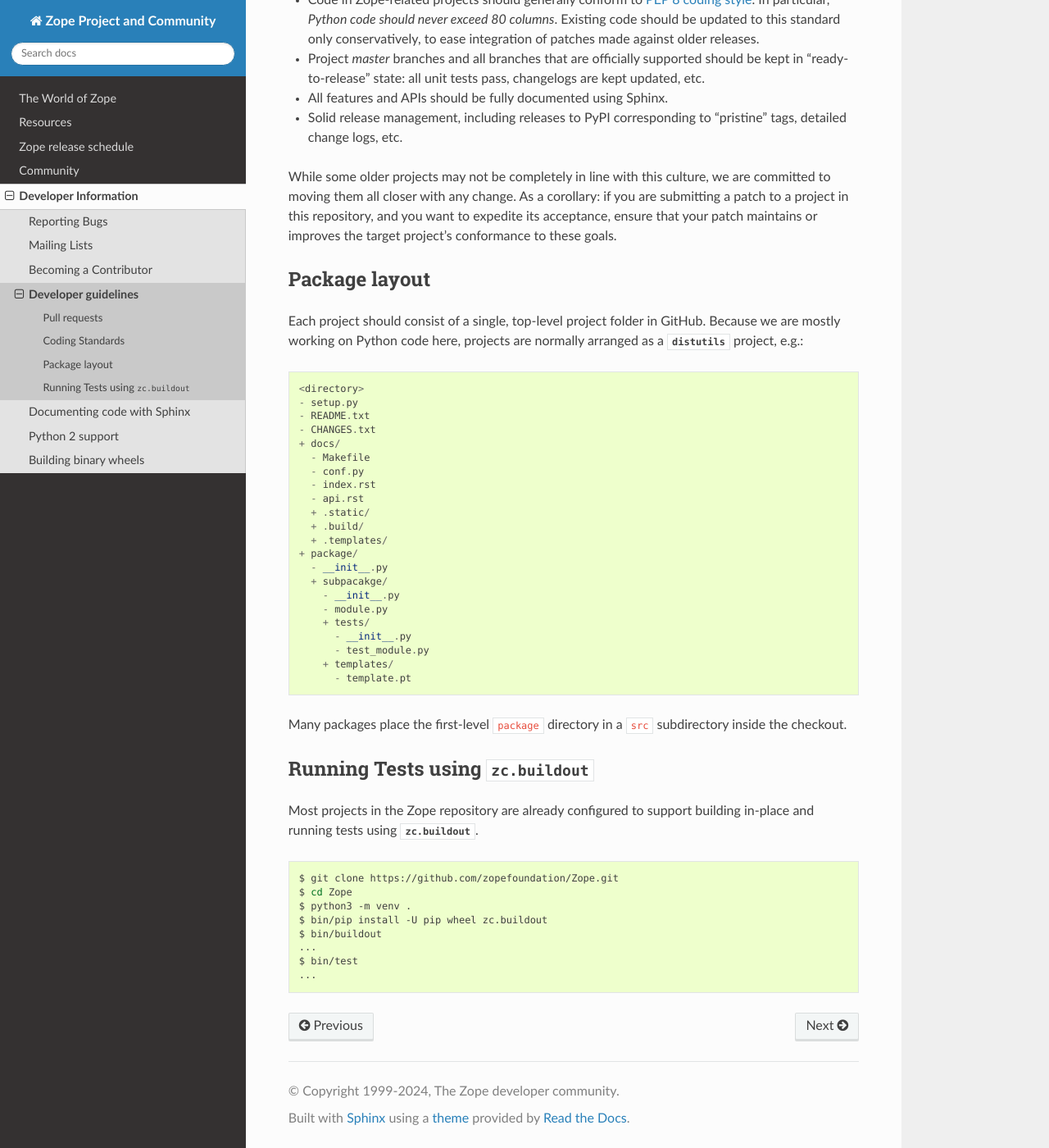
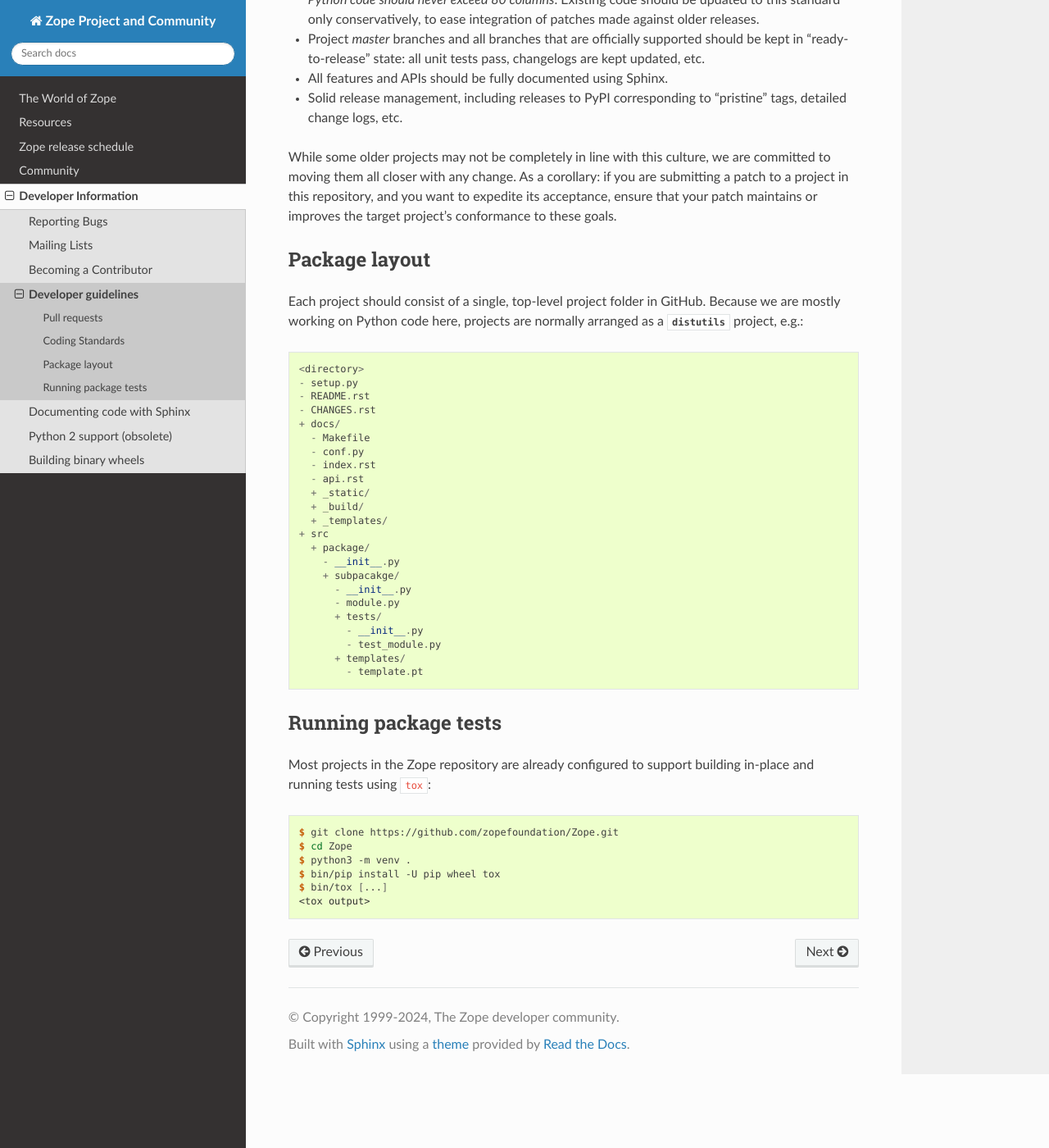
Before and after one commit to zopefoundation/www.zope.org, a Sphinx documentation site: the page built from docs/developer/guidelines.rst, in a window 1280 px wide and 1400 px high, scrolled down 890 px. Shown: the whole window at 82% size. Built offline with Sphinx 7.4.7 and the Read the Docs theme 3.1.0, drawn with Linux system fonts in a browser that asks for light colours; some of the changed text lies outside the part shown.

Commit message:
- update to contribution guidelines and documentation fixes

```diff
--- a/docs/developer/guidelines.rst
+++ b/docs/developer/guidelines.rst
@@ -79,46 +79,40 @@ normally arranged as a :mod:`distutils` project, e.g.::
 
   <directory>
   - setup.py
-  - README.txt
-  - CHANGES.txt
+  - README.rst
+  - CHANGES.rst
   + docs/
     - Makefile
     - conf.py
     - index.rst
     - api.rst
-    + .static/
-    + .build/
-    + .templates/
-  + package/
-    - __init__.py
-    + subpacakge/
+    + _static/
+    + _build/
+    + _templates/
+  + src
+    + package/
       - __init__.py
-      - module.py
-      + tests/
+      + subpacakge/
         - __init__.py
-        - test_module.py
-      + templates/
-        - template.pt
-
-Many packages place the first-level ``package`` directory in a ``src``
-subdirectory inside the checkout.
+        - module.py
+        + tests/
+          - __init__.py
+          - test_module.py
+        + templates/
+          - template.pt
 
 
-.. _using-buildout:
-
-Running Tests using :mod:`zc.buildout`
---------------------------------------
+Running package tests
+---------------------
 
 Most projects in the Zope repository are already configured to support
-building in-place and running tests using :mod:`zc.buildout`.
+building in-place and running tests using ``tox``:
 
-.. code-block:: sh
+.. code-block:: console
 
    $ git clone https://github.com/zopefoundation/Zope.git
    $ cd Zope
    $ python3 -m venv .
-   $ bin/pip install -U pip wheel zc.buildout
-   $ bin/buildout
-   ...
-   $ bin/test
-   ...
+   $ bin/pip install -U pip wheel tox
+   $ bin/tox [...]
+   <tox output>
--- a/docs/developer/mailing-lists.rst
+++ b/docs/developer/mailing-lists.rst
@@ -4,7 +4,7 @@ Mailing Lists
 =============
 
 Active Zope and Zope Toolkit developers should subscribe to the
-`zope-dev mailing list <https://mail.zope.dev/mailman/listinfo/zope-dev>`_.
+`zope-dev mailing list <https://mail.zope.dev/mailman3/lists/zope-dev.zope.dev/>`_.
 
 Depending on your interest you can subscribe to other Zope mailing lists
 as well or visit discontinued and archived list archives:
```
Also changed, not shown: other parts of docs/developer/guidelines.rst (+2 -2 lines), docs/developer/becoming-a-committer.rst (+5 -5 lines), docs/developer/index.rst (+3 -6 lines), docs/developer/python2.rst (+10 -9 lines).
